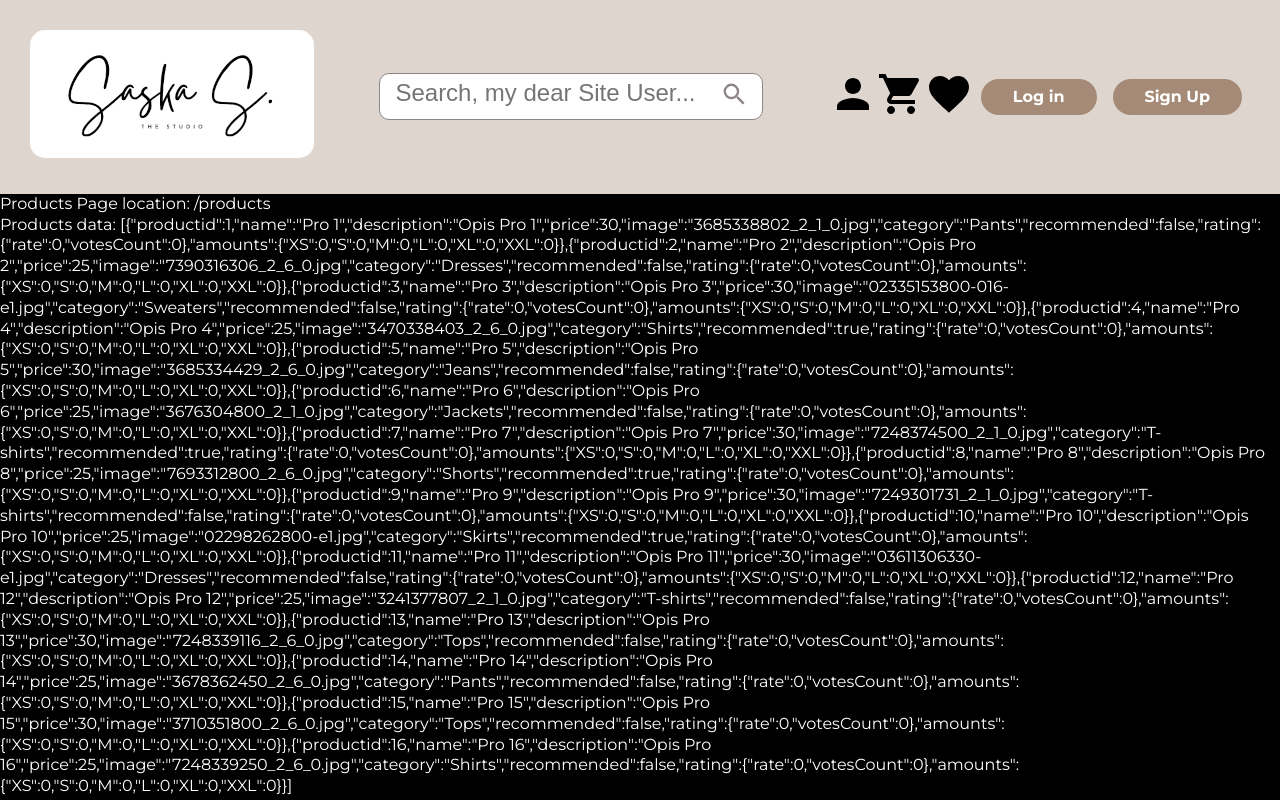
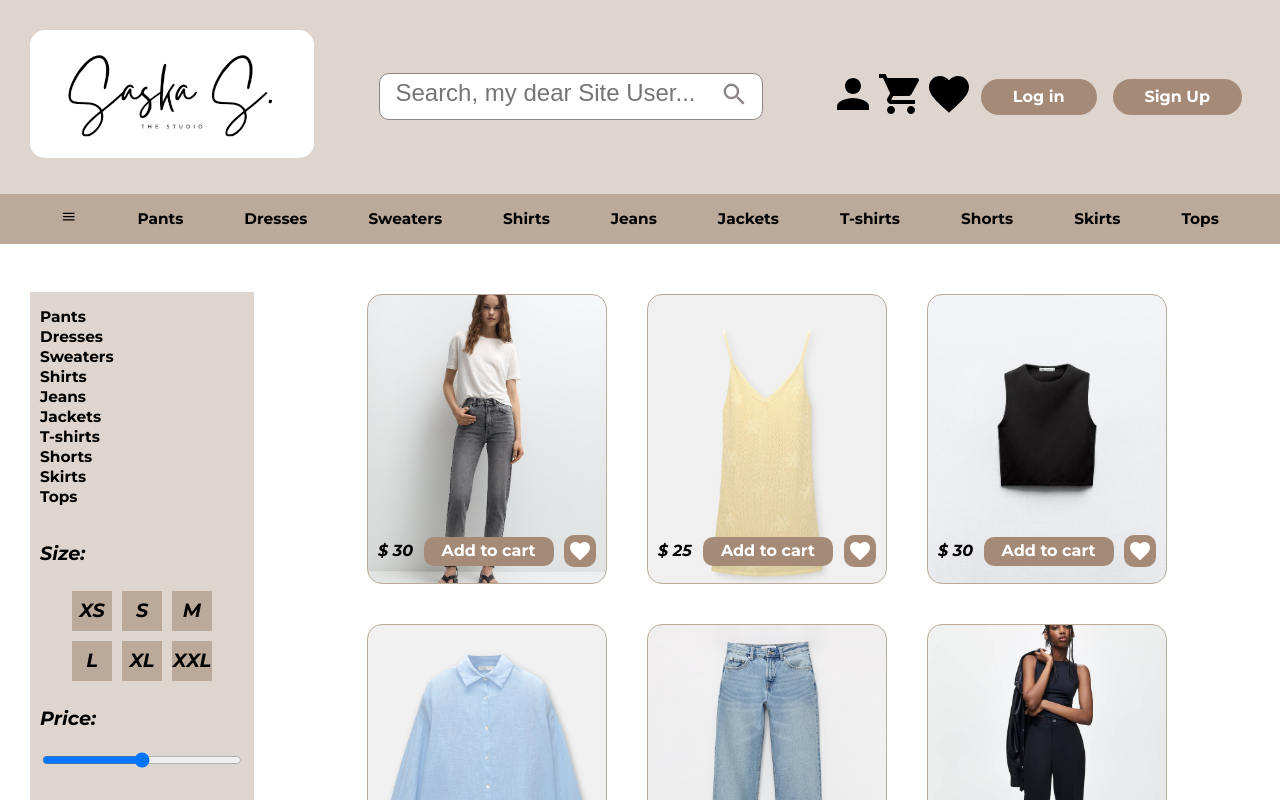
Before and after one commit to elab-development/klijentske-veb-tehnologije-2024-2022-0246-prodaja-modnih-proizvoda, a React (Vite) app: page /products in a window 1280 px wide. Shown: the top 800 px of the page. Built offline with nearby package versions, Linux system fonts and the light colour scheme; a web font is replaced by a local one.

Commit message:
ProductsPage + component FilterByCategory

```diff
--- /dev/null
+++ b/src/components/FilterByCategory.css
@@ -0,0 +1,10 @@
+.by-categories {
+    display: flex;
+    width: 100%;
+    justify-content: space-evenly;
+    background: #BBA99A;
+    color: black;
+    font-weight: bold;
+    font-size: 1.2vw;
+    padding: 15px 0;
+}
--- /dev/null
+++ b/src/components/FilterByCategory.tsx
@@ -0,0 +1,35 @@
+import { MdMenu } from 'react-icons/md';
+import { Product } from '../models/productModel';
+import './FilterByCategory.css'
+import { useEffect, useState } from 'react';
+
+interface FilterByCategoryProps {
+    products: Product[];
+    direction: React.CSSProperties["flexDirection"];
+}
+
+const FilterByCategory: React.FC<FilterByCategoryProps> = ({products, direction}) => {
+
+    // to be responsive on changes in categories
+    const [uniqueCategories, setUniqueCategories] = useState<(string | undefined)[]>([]);
+    useEffect(() => {
+        const allC = products.map((prod) => {
+            return prod.category;
+        })
+        const uc = allC.filter((v, i, arr) => {
+            return i == arr.indexOf(v);
+        });
+        setUniqueCategories(uc);
+    }, [products])
+
+    return (
+        <div className="by-categories" style={{flexDirection: direction, backgroundColor: direction === 'column' ? "transparent" : "#BBA99A"}}>
+            {direction !== 'column' && <div><MdMenu/></div>}
+            {uniqueCategories.map((categ) => (
+                <div key={categ}>{categ}</div>
+            ))}
+        </div>
+    )
+}
+
+export default FilterByCategory
--- /dev/null
+++ b/src/pages/ProductsPage.css
@@ -0,0 +1,75 @@
+#products-page {
+    max-width: 1440px;
+    background: white;
+}
+
+#product-items {
+    display: flex;
+    width: 100%;
+    padding-top: 30px;
+    padding-left: 30px;
+}
+
+#products-grid {
+    display: flex;
+    justify-content: center;
+    flex-wrap: wrap;
+    height: 100%;
+    flex-grow: 1;
+}
+
+#price-filter {
+    background: #DED5CE;
+    padding: 0 10px;
+    margin-top: 18px;
+    height: 75vh;
+    color: black;
+}
+
+.filter-sizes {
+    display: flex;
+    flex-wrap: wrap;
+    justify-content: center;
+    align-items: center;
+    width: 75%;
+    margin: 20px auto;
+}
+
+.filter-sizes div {
+    background: #BBA99A;
+    width: 40px;
+    height: 40px;
+    margin: 5px;
+    font-size: larger;
+    font-weight: bold;
+    font-style: italic;
+    display: flex;
+    align-items: center;
+    justify-content: center;
+}
+
+.filter-dim {
+    font-weight: bold;
+    font-style: italic;
+    font-size: larger;
+}
+
+#vert-fbc {
+    display: block;
+}
+
+#price-range {
+    width: 200px;
+}
+
+@media screen and (max-width: 768px) {
+    #vert-fbc {
+        display: none;
+    }
+    #price-range {
+        width: 40px;
+    }
+    #price-filter {
+        height: 125vh;
+    }
+}
--- a/src/pages/ProductsPage.tsx
+++ b/src/pages/ProductsPage.tsx
@@ -1,17 +1,37 @@
-import { useLocation } from "react-router-dom";
+import FilterByCategory from "../components/FilterByCategory";
+import ProductItem from "../components/ProductItem";
 import { Product } from "../models/productModel";
+
+import './ProductsPage.css'
 
 interface ProductPageProps {
     products: Product[];
 }
 
 function ProductsPage(props: ProductPageProps) {
-    const location = useLocation();
     const products = props.products;
     return (
-        <div id="cart">
-            <div>Products Page location: {location.pathname}</div>
-            <div>Products data: {JSON.stringify(products)}</div>
+        <div id="products-page">
+            <FilterByCategory products={products} direction="row" />
+            <div id="product-items">
+                <div id="price-filter">
+                    <div id="vert-fbc"><FilterByCategory products={products} direction="column" /></div>
+                    <p className="filter-dim">Size:</p>
+                    <div className="filter-sizes">
+                        <div>XS</div><div>S</div><div>M</div>
+                        <div>L</div><div>XL</div><div>XXL</div>
+                    </div>
+                    <label htmlFor="price-range">
+                        <p className="filter-dim">Price:</p>
+                        <input id="price-range" type="range" />
+                    </label>
+                </div>
+                <div id="products-grid">
+                    {products.map((product) => (
+                        <ProductItem key={product.productid} product={product}/>
+                    ))}
+                </div>
+            </div>
         </div>
     )
 }
```
